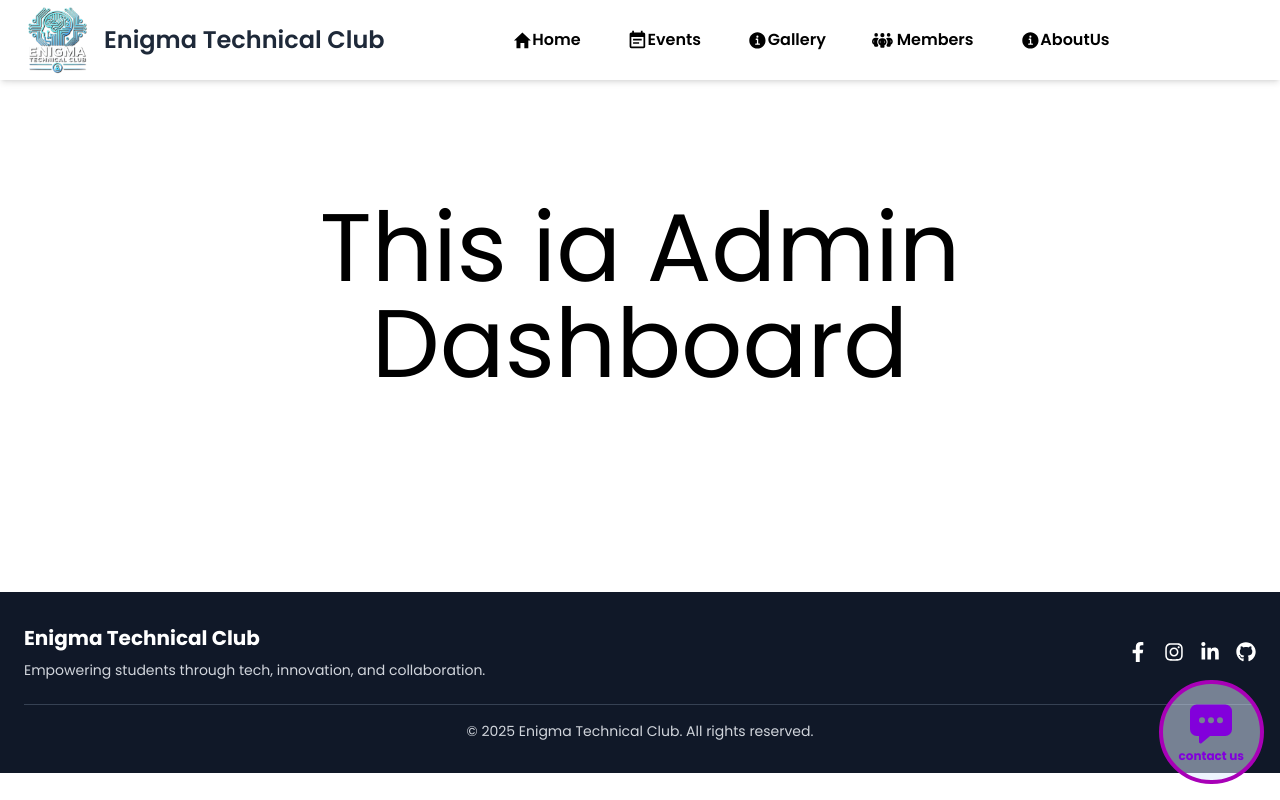
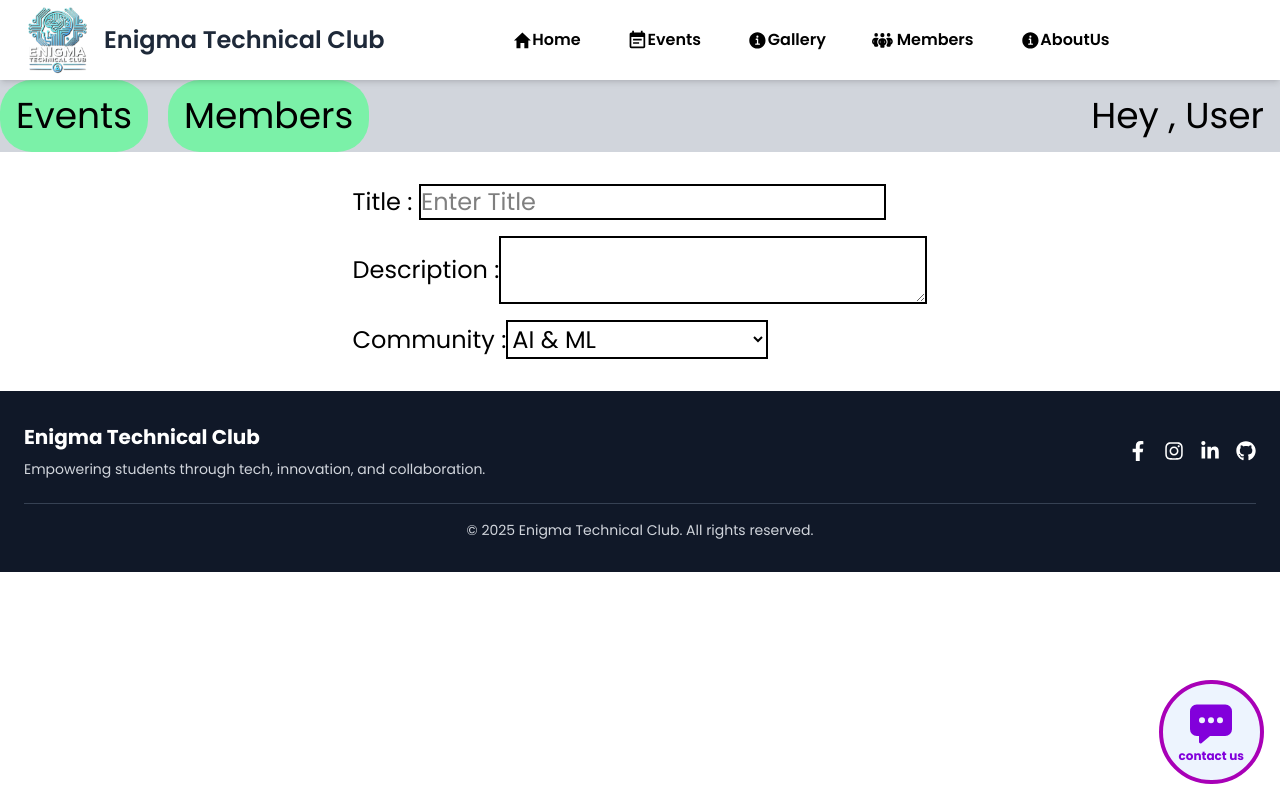
Before and after one commit to Jais-Abhi/Enigma, a React (Vite) app in the folder frontend/: page /admin/dashboard in a window 1280 px wide. Built offline with nearby package versions, Linux system fonts and the light colour scheme.

Commit message:
Dashboard

```diff
--- /dev/null
+++ b/frontend/src/components/AdminDashboard.jsx
@@ -0,0 +1,41 @@
+import React, { useState } from 'react'
+import { Link } from 'react-router'
+import Event from './Event'
+const AdminDashboard = () => {
+    const[IsEvent,setIsEvent] = useState(true)
+
+
+  return (
+    <div>
+      <div className='mt-20 bg-gray-300' >
+      <div className='flex justify-between' >
+          <div className='text-4xl flex justify-center gap-5' >
+          <button onClick={()=>{
+            setIsEvent(true)
+            }} className='bg-green-300 p-4 rounded-4xl ' >
+              Events
+            </button>
+          <button onClick={()=>{
+            setIsEvent(false)
+
+            }} className='bg-green-300 p-4 rounded-4xl' >Members</button>
+      </div>
+        <p className='text-4xl text-center p-4' >Hey , User</p>
+
+      </div>
+
+
+    </div>
+    {IsEvent ? (
+      <Event />
+    ) :
+    <>
+    <div>Members</div>
+    </>
+    }
+    </div>
+
+  )
+}
+
+export default AdminDashboard
--- a/frontend/src/components/Dashboard.jsx
+++ /dev/null
@@ -1,11 +0,0 @@
-import React from 'react'
-
-const Dashboard = () => {
-  return (
-    <div className='m-50 text-8xl h-max text-center' >
-This ia Admin Dashboard
-    </div>
-  )
-}
-
-export default Dashboard
--- /dev/null
+++ b/frontend/src/components/Event.jsx
@@ -0,0 +1,24 @@
+import React from 'react'
+
+const Event = () => {
+  return (
+    <div className='flex justify-center text-2xl p-8 box-border ' >
+        <form className='flex justify-between flex-col gap-4' >
+          <p>Title : <input placeholder='Enter Title' className='border-2 border-black' plac type="text" name="" id="" /> </p>
+          <p className='flex justify-between items-center' > Description : <textarea className='border-2 border-black' name="" id=""></textarea></p>
+          <p>
+            Community :
+            <select className='border-2 border-black' value="community" name="Community" id="">
+                <option value="">AI & ML</option>
+                <option value="">Web Developement</option>
+                <option value="">Cyber Security</option>
+                <option value="">Tech Coordinator</option>
+                <option value="">Social Media</option>
+            </select></p>
+        </form>
+      </div>
+
+  )
+}
+
+export default Event
--- a/frontend/src/components/Login.jsx
+++ b/frontend/src/components/Login.jsx
@@ -1,73 +1,3 @@
-// import React, { useState } from 'react';
-// import { useNavigate } from 'react-router-dom';
-// const Admin = () => {
-//   const navigate = useNavigate();
-//   const [username, setUsername] = useState('');
-//   const [password, setPassword] = useState('');
-//   const [uniqueKey, setUniqueKey] = useState('');
-
-//   const handleSubmit = (e) => {
-//     e.preventDefault();
-//     console.log('Form submitted:', { username, password, uniqueKey });
-//     navigate('/dashboard');
-//   };
-
-//   return (
-//     <div className="flex justify-center items-center min-h-screen bg-gray-100">
-//       <div className="border-2 border-amber-600 w-full max-w-md p-8 rounded-lg bg-white shadow-lg">
-//         <form onSubmit={handleSubmit}>
-//           <h2 className="text-3xl font-semibold text-center text-gray-800 mb-8">
-//             Login as Admin
-//           </h2>
-
-//           <div className="mb-4">
-//             <label htmlFor="username" className="text-xl text-gray-700">Username:</label>
-//             <input
-//               type="text"
-//               id="username"
-//               className="w-full p-3 border-2 border-gray-300 rounded-md mt-2"
-//               value={username}
-//               onChange={(e) => setUsername(e.target.value)}
-//             />
-//           </div>
-
-//           <div className="mb-4">
-//             <label htmlFor="password" className="text-xl text-gray-700">Password:</label>
-//             <input
-//               type="password"
-//               id="password"
-//               className="w-full p-3 border-2 border-gray-300 rounded-md mt-2"
-//               value={password}
-//               onChange={(e) => setPassword(e.target.value)}
-//             />
-//           </div>
-
-//           <div className="mb-4">
-//             <label htmlFor="uniqueKey" className="text-xl text-gray-700">Unique Key:</label>
-//             <input
-//               type="text"
-//               id="uniqueKey"
-//               className="w-full p-3 border-2 border-gray-300 rounded-md mt-2"
-//               value={uniqueKey}
-//               onChange={(e) => setUniqueKey(e.target.value)}
-//             />
-//           </div>
-
-//           <div className="flex justify-center mt-8">
-//             <button
-//               type="submit"
-//               className="w-full py-3 px-6 bg-blue-500 text-white rounded-lg text-xl font-semibold hover:bg-blue-600 focus:outline-none focus:ring-2 focus:ring-blue-500 transition duration-200"
-//             >
-//               Enter Admin Panel
-//             </button>
-//           </div>
-//         </form>
-//       </div>
-//     </div>
-//   );
-// };
-
-// export default Admin;
 
 import React, { useRef, useState } from "react";
 import Header from "./Header";
@@ -86,16 +16,19 @@ const Login = () => {
   const [IsSignInForm, setIsSignInForm] = useState(true);
   const [errMessage, setErrMessage] = useState(null);
   // const dispatch = useDispatch();
-  const name = useRef(null);
-  const email = useRef(null);
-  const password = useRef(null);
+  // const name = useRef(null);
+  // const email = useRef(null);
+  // const password = useRef(null);
 
   const handleSignInForm = () => {
     setIsSignInForm(!IsSignInForm);
+
   };
-
   const handleButtonClick = () => {
    console.log("clicked on button");
+       console.log(name.current.value)
+      console.log(email.current.value)
+    console.log(password.current.value)
 
   };
 
@@ -118,20 +51,24 @@ const Login = () => {
         </h1>
         {!IsSignInForm && (
           <input
-            ref={name}
+            // ref={name}
+            onChange={(e)=>{console.log(e.target.type)}}
             type="text"
             placeholder="Name"
             className="p-2 m-2 border rounded"
           />
         )}
         <input
-          ref={email}
+          // ref={email}
+          // onChange={(e)=>{console.log(e.target.type)}}
           type="email"
           placeholder="Email address"
           className="p-2 m-2 border rounded"
         />
         <input
-          ref={password}
+        id="pass"
+          // ref={password}
+          onChange={(e)=>{console.log(e.target.id)}}
           type="password"
           placeholder="Password"
           className="p-2 m-2 border rounded"
@@ -147,7 +84,7 @@ const Login = () => {
           <p onClick={() => handleSignInForm()}>
             {IsSignInForm
               ? " Register"
-              : "Already have an account ? Log In"}
+              :(<>Already have an account? <span className="text-blue-500">Log In</span></>)}
           </p>
         </div>
       </form>
--- a/frontend/src/components/Member.jsx
+++ b/frontend/src/components/Member.jsx
@@ -6,16 +6,15 @@ const fadeIn = {
   visible: (i) => ({
     opacity: 1,
     y: 0,
-    transition: { delay: i * 0.3 },
+    transition: { delay: i * 0.2 },
   }),
 };
-
 const CommitteeCard = ({ title, members, index }) => (
   <motion.div
     className="mb-10 border-b"
     initial="hidden"
     whileInView="visible"
-    viewport={{ once: true }}
+    // viewport={{ once: true }}
     variants={fadeIn}
     custom={index}
   >
@@ -25,12 +24,14 @@ const CommitteeCard = ({ title, members, index }) => (
     <div className="grid gap-6 p-6 sm:grid-cols-2 md:grid-cols-3 lg:grid-cols-4 bg-white">
       {members.map((member, i) => (
         <motion.div
+          whileHover={{scale:3}}
           key={i}
           className="bg-gray-50 p-4 rounded-xl shadow text-center hover:shadow-md transition"
           initial={{ opacity: 0, scale: 0.95 }}
           whileInView={{ opacity: 1, scale: 1 }}
-          viewport={{ once: true }}
+          viewport={{ once: false }}
           transition={{ delay: i * 0.2 }}
+
         >
           <img
             src={
@@ -43,6 +44,7 @@ const CommitteeCard = ({ title, members, index }) => (
           />
           <h3 className="text-lg font-bold text-gray-800">{member.name}</h3>
           <p className="text-sm text-gray-500">{member.role}</p>
+
         </motion.div>
       ))}
     </div>
--- a/frontend/src/components/main/Main.jsx
+++ b/frontend/src/components/main/Main.jsx
@@ -10,7 +10,7 @@ export default function Main(){
       <MainSlider />
       <MainAbout />
       <MainEvent />
-      <MainMembers />
+      {/* <MainMembers /> */}
       <MainGallery/>
     </>
   )
```
Also changed, not shown: frontend/src/main.jsx (+4 -3 lines), frontend/public/bg_events.jpg (added), frontend/public/bg_members.jpg (added).
